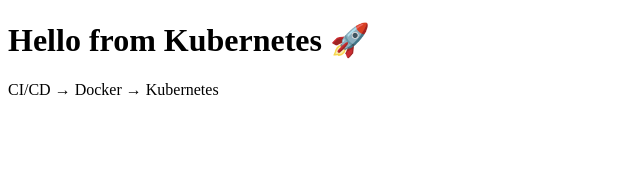
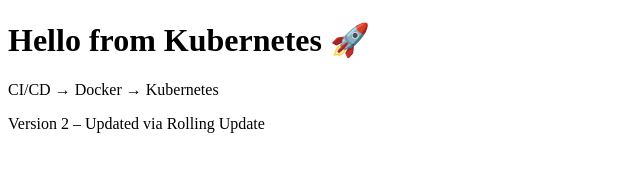
Before and after one commit to vijaykumarcm1991/my_projects, a plain HTML site: page project_1/index.html in a window 1280 px wide. Shown: the whole page, without its empty margins (0-640 px from the left). Drawn offline with Linux system fonts and the light colour scheme.

Commit message:
updated index.html & deployment.yaml to reflect new image

```diff
--- a/project_1/index.html
+++ b/project_1/index.html
@@ -6,5 +6,6 @@
 <body>
   <h1>Hello from Kubernetes 🚀</h1>
   <p>CI/CD → Docker → Kubernetes</p>
+  <p>Version 2 – Updated via Rolling Update</p>
 </body>
 </html>
```
Also changed, not shown: 1 other file.
